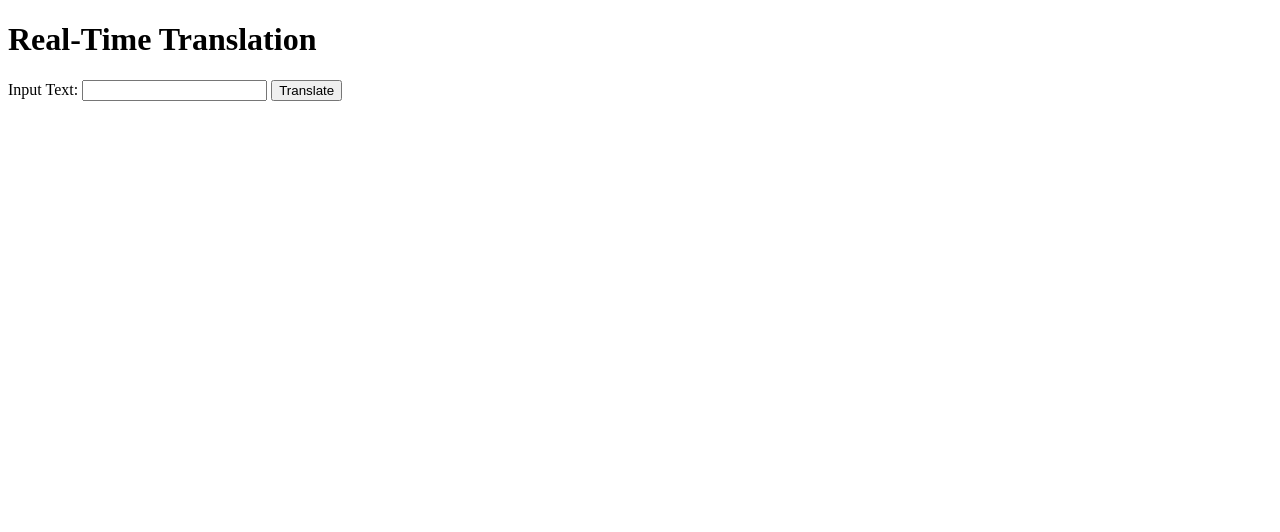
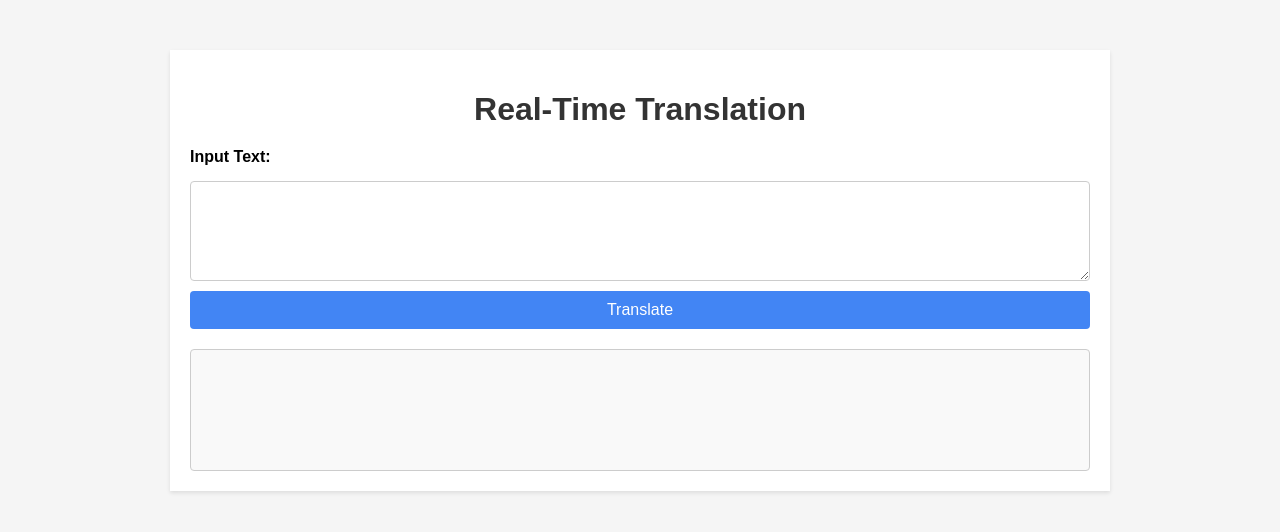
Before and after one commit to fatiihvarol/Real-Time-Translation-ML, a Flask app: page / in a window 1280 px wide. Shown: the top 532 px of the page. Run offline with Flask 3, Linux system fonts and the light colour scheme; parts of the project's set-up code (start-up, migrations or seed data) failed here and were passed over.

Commit message:
2. commit

```diff
--- a/app.py
+++ b/app.py
@@ -1,16 +1,20 @@
 from flask import Flask, request, jsonify, render_template
-import joblib
 
-class Translator:
-    def __init__(self):
-        self.model = joblib.load('translation_model.pkl')
-
-    def translate(self, input_text):
-        return self.model.predict([input_text])[0]
+from googletrans import Translator
 
 app = Flask(__name__)
-translator = Translator()
 
+def translate_text(text, target_language='en'):
+    """
+    Metin çevirisi yapar.
+
+    :param text: Çevrilecek metin.
+    :param target_language: Hedef dil (varsayılan olarak İngilizce).
+    :return: Çevrilmiş metin.
+    """
+    translator = Translator()
+    translated_text = translator.translate(text, dest=target_language)
+    return translated_text.text
 @app.route('/')
 def home():
     return render_template('index.html')
@@ -18,8 +22,9 @@ def home():
 @app.route('/translate', methods=['POST'])
 def translate():
     input_text = request.form['input_text']
-    translated_text = translator.translate(input_text)
-    return jsonify({'translated_text': translated_text})
+    translator = Translator()
+    translated_text = translator.translate(input_text, dest='en')
+    return jsonify({'translated_text': translated_text.text })
 
 if __name__ == "__main__":
     app.run(debug=True)
--- a/templates/index.html
+++ b/templates/index.html
@@ -3,15 +3,77 @@
   <head>
     <meta charset="UTF-8" />
     <title>Real-Time Translation</title>
+    <style>
+      body {
+        font-family: Arial, sans-serif;
+        background-color: #f5f5f5;
+        margin: 0;
+        padding: 0;
+      }
+      .container {
+        max-width: 900px;
+        margin: 50px auto;
+        background: #fff;
+        padding: 20px;
+        box-shadow: 0 2px 4px rgba(0, 0, 0, 0.1);
+      }
+      h1 {
+        text-align: center;
+        color: #333;
+        margin-bottom: 20px;
+      }
+      form {
+        display: flex;
+        flex-direction: column;
+        gap: 10px;
+      }
+      label {
+        font-weight: bold;
+        margin-bottom: 5px;
+      }
+      textarea {
+        padding: 10px;
+        border: 1px solid #ccc;
+        border-radius: 4px;
+        font-size: 16px;
+        width: 100%;
+        box-sizing: border-box;
+        resize: vertical;
+        min-height: 100px;
+      }
+      button {
+        background-color: #4285f4;
+        color: white;
+        border: none;
+        padding: 10px;
+        border-radius: 4px;
+        font-size: 16px;
+        cursor: pointer;
+        transition: background-color 0.3s;
+      }
+      button:hover {
+        background-color: #357ae8;
+      }
+      #translated_text {
+        margin-top: 20px;
+        padding: 10px;
+        border: 1px solid #ccc;
+        border-radius: 4px;
+        background-color: #f9f9f9;
+        min-height: 100px;
+      }
+    </style>
   </head>
   <body>
+    <div class="container">
       <h1>Real-Time Translation</h1>
       <form action="/translate" method="post">
         <label for="input_text">Input Text:</label>
-      <input type="text" id="input_text" name="input_text" />
+        <textarea id="input_text" name="input_text"></textarea>
         <button type="submit">Translate</button>
       </form>
       <div id="translated_text"></div>
+    </div>
     <script>
       const form = document.querySelector("form");
       form.addEventListener("submit", async (event) => {
```
Lines whose indentation alone changed are shown as unchanged.
